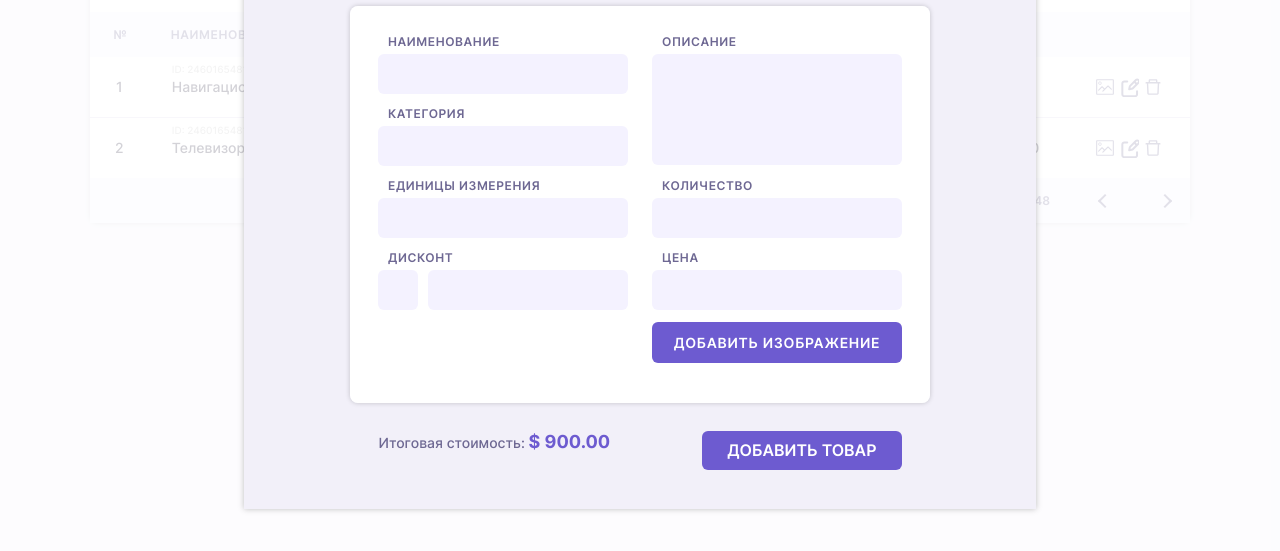
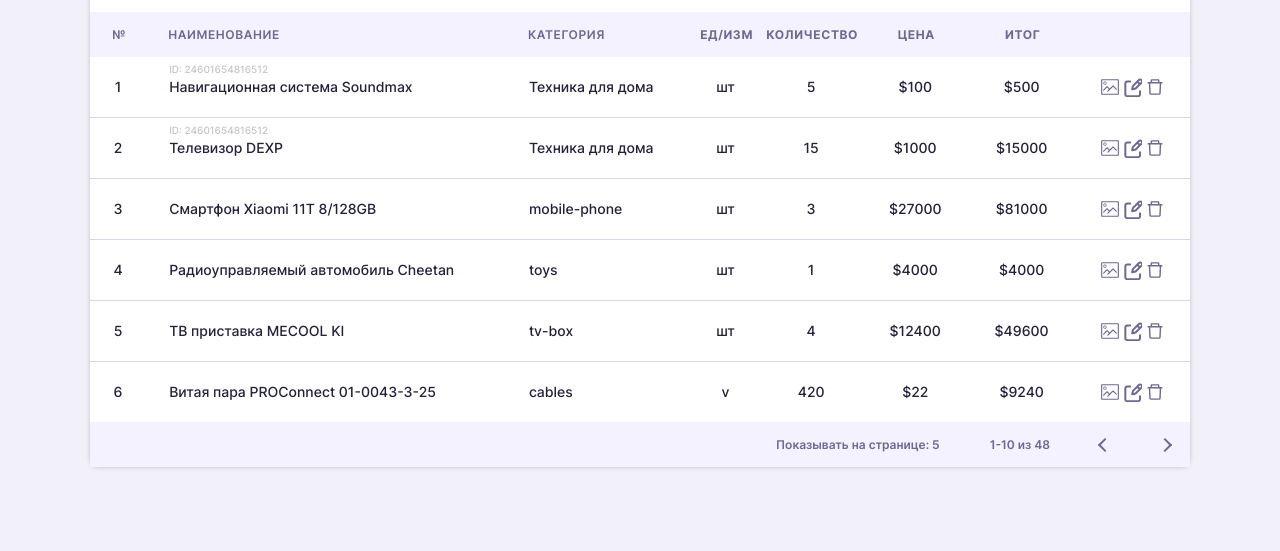
Before and after one commit to KuzAnton8335/project-cms, a plain HTML site: page index.html in a window 1280 px wide. Shown: the part 195-746 px from the top of the page. Drawn offline with Linux system fonts and the light colour scheme.

Commit message:
new table

```diff
--- a/index.html
+++ b/index.html
@@ -1,40 +1,15 @@
 <!DOCTYPE html>
 <html lang="ru">
+
 <head>
   <meta charset="UTF-8" />
-    <meta
-      name="viewport"
-      content="width=device-width, user-scalable=no, initial-scale=1.0, maximum-scale=1.0, minimum-scale=1.0"
-    />
+  <meta name="viewport"
+    content="width=device-width, user-scalable=no, initial-scale=1.0, maximum-scale=1.0, minimum-scale=1.0" />
   <meta http-equiv="X-UA-Compatible" content="ie=edge" />
-    <link
-      rel="preload"
-      href="fonts/inter-v7-latin_cyrillic-regular.woff2"
-      as="font"
-      type="font/woff2"
-      crossorigin
-    />
-    <link
-      rel="preload"
-      href="fonts/inter-v7-latin_cyrillic-500.woff2"
-      as="font"
-      type="font/woff2"
-      crossorigin
-    />
-    <link
-      rel="preload"
-      href="fonts/inter-v7-latin_cyrillic-600.woff2"
-      as="font"
-      type="font/woff2"
-      crossorigin
-    />
-    <link
-      rel="preload"
-      href="fonts/inter-v7-latin_cyrillic-700.woff2"
-      as="font"
-      type="font/woff2"
-      crossorigin
-    />
+  <link rel="preload" href="fonts/inter-v7-latin_cyrillic-regular.woff2" as="font" type="font/woff2" crossorigin />
+  <link rel="preload" href="fonts/inter-v7-latin_cyrillic-500.woff2" as="font" type="font/woff2" crossorigin />
+  <link rel="preload" href="fonts/inter-v7-latin_cyrillic-600.woff2" as="font" type="font/woff2" crossorigin />
+  <link rel="preload" href="fonts/inter-v7-latin_cyrillic-700.woff2" as="font" type="font/woff2" crossorigin />
 
   <link rel="stylesheet" href="css/index.css" />
   <script defer src="scripts/main.js"></script>
@@ -57,11 +32,7 @@
         <div class="goods__panel panel">
           <button class="panel__filter">Фильтр</button>
           <form class="panel__search">
-              <input
-                type="search"
-                class="panel__input"
-                placeholder="Поиск по наименованию и категории"
-              />
+            <input type="search" class="panel__input" placeholder="Поиск по наименованию и категории" />
           </form>
           <button class="panel__add-goods">Добавить товар</button>
         </div>
@@ -86,10 +57,7 @@
             <tbody class="table__body">
               <tr>
                 <td class="table__cell">1</td>
-                  <td
-                    class="table__cell table__cell_left table__cell_name"
-                    data-id="24601654816512"
-                  >
+                <td class="table__cell table__cell_left table__cell_name" data-id="24601654816512">
                   <span class="table__cell-id">id: 24601654816512</span>
                   Навигационная система Soundmax
                 </td>
@@ -106,12 +74,8 @@
               </tr>
               <tr>
                 <td class="table__cell">2</td>
-                  <td
-                    class="table__cell table__cell_left table__cell_name"
-                    data-id="24601654816512"
-                  >
-                    <span class="table__cell-id">id: 24601654816512</span
-                    >Телевизор DEXP
+                <td class="table__cell table__cell_left table__cell_name" data-id="24601654816512">
+                  <span class="table__cell-id">id: 24601654816512</span>Телевизор DEXP
                 </td>
                 <td class="table__cell table__cell_left">Техника для дома</td>
                 <td class="table__cell">шт</td>
@@ -137,21 +101,11 @@
     </div>
   </section>
 
-    <div class="overlay active">
+  <div class="overlay">
     <div class="overlay__modal modal">
       <button class="modal__close">
-          <svg
-            width="24"
-            height="24"
-            fill="none"
-            xmlns="http://www.w3.org/2000/svg"
-          >
-            <path
-              d="m2 2 20 20M2 22 22 2"
-              stroke="currentColor"
-              stroke-width="3"
-              stroke-linecap="round"
-            />
+        <svg width="24" height="24" fill="none" xmlns="http://www.w3.org/2000/svg">
+          <path d="m2 2 20 20M2 22 22 2" stroke="currentColor" stroke-width="3" stroke-linecap="round" />
         </svg>
       </button>
 
@@ -164,11 +118,7 @@
         </div>
       </div>
 
-        <form
-          action="https://jsonplaceholder.typicode.com/posts"
-          class="modal__form"
-          method="post"
-        >
+      <form action="https://jsonplaceholder.typicode.com/posts" class="modal__form" method="post">
         <fieldset class="modal__fieldset">
           <label class="modal__label modal__label_name" for="name">
             <span class="modal__text">Наименование</span>
@@ -177,24 +127,12 @@
 
           <label class="modal__label modal__label_category" for="category">
             <span class="modal__text">Категория</span>
-              <input
-                class="modal__input"
-                type="text"
-                name="category"
-                id="category"
-              />
+            <input class="modal__input" type="text" name="category" id="category" />
           </label>
 
-            <label
-              class="modal__label modal__label_description"
-              for="description"
-            >
+          <label class="modal__label modal__label_description" for="description">
             <span class="modal__text">Описание</span>
-              <textarea
-                class="modal__input modal__input_textarea"
-                name="description"
-                id="description"
-              ></textarea>
+            <textarea class="modal__input modal__input_textarea" name="description" id="description"></textarea>
           </label>
 
           <label class="modal__label modal__label_units" for="units">
@@ -205,18 +143,8 @@
           <div class="modal__label modal__label_discount">
             <label class="modal__text" for="discount">Дисконт</label>
             <div class="modal__checkbox-wrapper">
-                <input
-                  class="modal__checkbox"
-                  type="checkbox"
-                  name="discount"
-                  id="discount"
-                />
-                <input
-                  class="modal__input modal__input_discount"
-                  type="text"
-                  name="discount_count"
-                  disabled
-                />
+              <input class="modal__checkbox" type="checkbox" name="discount" id="discount" />
+              <input class="modal__input modal__input_discount" type="text" name="discount_count" disabled />
             </div>
           </div>
 
@@ -230,24 +158,12 @@
             <input class="modal__input" type="text" name="price" id="price" />
           </label>
 
-            <label
-              tabindex="0"
-              for="image"
-              class="modal__label modal__label_file"
-              >Добавить изображение</label
-            >
-            <input
-              class="modal__file visually-hidden"
-              tabindex="-1"
-              type="file"
-              name="image"
-              id="image"
-            />
+          <label tabindex="0" for="image" class="modal__label modal__label_file">Добавить изображение</label>
+          <input class="modal__file visually-hidden" tabindex="-1" type="file" name="image" id="image" />
         </fieldset>
 
         <div class="modal__footer">
-            <label class="modal__total"
-              >Итоговая стоимость:
+          <label class="modal__total">Итоговая стоимость:
             <output class="modal__total-price" name="total">$ 900.00</output>
           </label>
 
@@ -257,4 +173,5 @@
     </div>
   </div>
 </body>
+
 </html>
--- a/scripts/main.js
+++ b/scripts/main.js
@@ -1,4 +1,103 @@
+'use strict';
+
 const modalTitle = document.querySelector('.modal__title');
 const modalForm = document.querySelector('.modal__form');
 const modalCheckbox = document.querySelector('.modal__checkbox');
 const modalInputDiscount = document.querySelector('.modal__input_discount');
+
+
+const createRow = (obj) => {
+	const row = document.createElement('tr');
+	row.innerHTML = `
+	<td class="table__cell">${obj.id}</td>
+      <td
+      	class="table__cell table__cell_left table__cell_name"
+            data-id="24601654816512">
+                    <span class="table__cell-id"></span>
+						  ${obj.title}
+						  </td>
+                  <td class="table__cell table__cell_left">${obj.category}</td>
+                  <td class="table__cell">${obj.units}</td>
+                  <td class="table__cell">${obj.count}</td>
+                  <td class="table__cell">$${obj.price}</td>
+                  <td class="table__cell">$${obj.price * obj.count}</td>
+                  <td class="table__cell table__cell_btn-wrapper">
+                    <button class="table__btn table__btn_pic"></button>
+                    <button class="table__btn table__btn_edit"></button>
+                    <button class="table__btn table__btn_del"></button>
+                  </td>
+	`
+	return row;
+}
+
+
+const renderGoods = (goods) => {
+	const table = document.querySelector('.table__body');
+	goods.forEach((obj) => {
+		const row = createRow(obj);
+		table.appendChild(row);
+	});
+}
+
+
+
+const goods = [
+	{
+		"id": 3,
+		"title": "Смартфон Xiaomi 11T 8/128GB",
+		"price": 27000,
+		"description": "Смартфон Xiaomi 11T – это представитель флагманской линейки, выпущенной во второй половине 2021 года. И он полностью соответствует такому позиционированию, предоставляя своим обладателям возможность пользоваться отличными камерами, ни в чем себя не ограничивать при запуске игр и других требовательных приложений.",
+		"category": "mobile-phone",
+		"discont": false,
+		"count": 3,
+		"units": "шт",
+		"images": {
+			"small": "img/smrtxiaomi11t-m.jpg",
+			"big": "img/smrtxiaomi11t-b.jpg"
+		}
+	},
+	{
+		"id": 4,
+		"title": "Радиоуправляемый автомобиль Cheetan",
+		"price": 4000,
+		"description": "Внедорожник на дистанционном управлении. Скорость 25км/ч. Возраст 7 - 14 лет",
+		"category": "toys",
+		"discont": 5,
+		"count": 1,
+		"units": "шт",
+		"images": {
+			"small": "img/cheetancar-m.jpg",
+			"big": "img/cheetancar-b.jpg"
+		}
+	},
+	{
+		"id": 5,
+		"title": "ТВ приставка MECOOL KI",
+		"price": 12400,
+		"description": "Всего лишь один шаг сделает ваш телевизор умным, Быстрый и умный MECOOL KI PRO, прекрасно спроектированный, сочетает в себе прочный процессор Cortex-A53 с чипом Amlogic S905D",
+		"category": "tv-box",
+		"discont": 15,
+		"count": 4,
+		"units": "шт",
+		"images": {
+			"small": "img/tvboxmecool-m.jpg",
+			"big": "img/tvboxmecool-b.jpg"
+		}
+	},
+	{
+		"id": 6,
+		"title": "Витая пара PROConnect 01-0043-3-25",
+		"price": 22,
+		"description": "Витая пара Proconnect 01-0043-3-25 является сетевым кабелем с 4 парами проводов типа UTP, в качестве проводника в которых используется алюминий, плакированный медью CCA. Такая неэкранированная витая пара с одножильными проводами диаметром 0.50 мм широко применяется в процессе сетевых монтажных работ. С ее помощью вы сможете обеспечить развертывание локальной сети в домашних условиях или на предприятии, объединить все необходимое вам оборудование в единую сеть.",
+		"category": "cables",
+		"discont": false,
+		"count": 420,
+		"units": "v",
+		"images": {
+			"small": "img/lan_proconnect43-3-25.jpg",
+			"big": "img/lan_proconnect43-3-25-b.jpg"
+		}
+	}
+];
+
+renderGoods(goods);
```
Also changed, not shown: scripts/goods.json (added, +58 -0 lines). Lines whose indentation alone changed are shown as unchanged.
